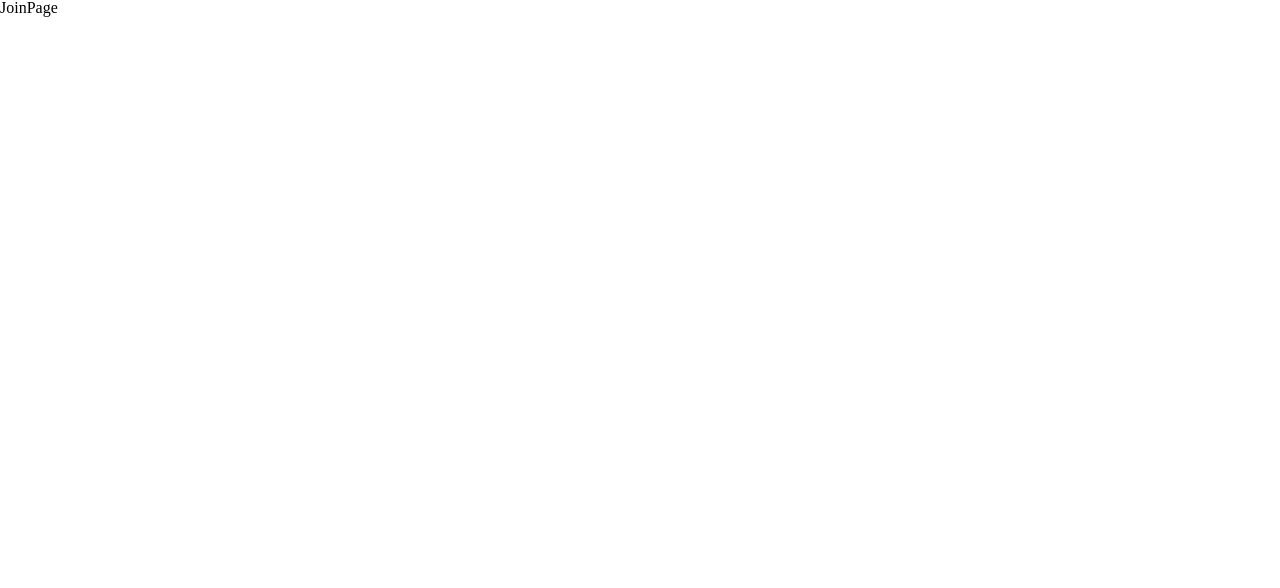
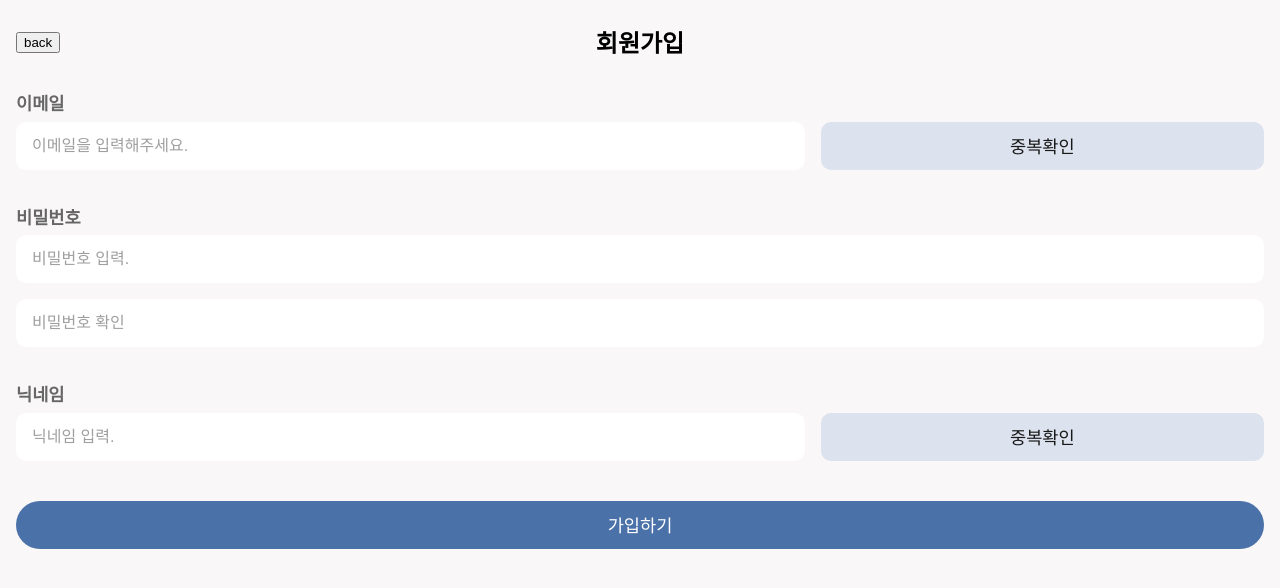
Before and after one commit to mococo-numble8/frontend, a React (Create React App) app: page /join in a window 1280 px wide. Shown: the top 588 px of the page. Built offline with nearby package versions, Linux system fonts and the light colour scheme.

Commit message:
#10c9ae - 페이지 레이아웃(회원가입)

```diff
--- a/src/App.tsx
+++ b/src/App.tsx
@@ -6,7 +6,7 @@ import TestContainer from './components/common/test/TestContainer';
 import ModalSamplePage from 'pages/ModalSamplePage';
 import ComponentSamplePage from 'pages/ComponentSamplePage';
 import LoginPage from 'pages/LoginPage/LoginPage';
-import JoinPage from 'pages/JoinPage';
+import JoinPage from 'pages/JoinPage/JoinPage';
 import ProfilePage from 'pages/ProfilePage';
 
 const App: React.FC = () => {
--- a/src/components/common/Button.module.scss
+++ b/src/components/common/Button.module.scss
@@ -30,6 +30,11 @@
   border-radius: 1.5rem;
 }
 
+.signup-type {
+  color: #191919;
+  background-color: #DCE2EE;
+}
+
 .disabled {
   color: grey;
 
--- a/src/components/common/Button.tsx
+++ b/src/components/common/Button.tsx
@@ -9,10 +9,11 @@ type PropsType = PropsWithChildren<{
   onClick?: React.MouseEventHandler<HTMLElement>;
   disabled?: boolean;
   rounded?: boolean;
+  isSignup?: boolean;
 }>;
 
 const Button: React.FC<PropsType> = props => {
-  const { disabled, children, rounded, ...rest } = props;
+  const { disabled, children, rounded, isSignup, ...rest } = props;
 
   return (
     <button
@@ -21,6 +22,7 @@ const Button: React.FC<PropsType> = props => {
         'common-button',
         { disabled: disabled },
         { rounded: rounded },
+        { 'signup-type': isSignup },
       )}
       disabled={disabled}
       aria-disabled={disabled}
--- a/src/pages/JoinPage.tsx
+++ /dev/null
@@ -1,7 +0,0 @@
-import React from 'react';
-
-const JoinPage = () => {
-  return <div>JoinPage</div>;
-};
-
-export default JoinPage;
--- /dev/null
+++ b/src/pages/JoinPage/JoinPage.module.scss
@@ -0,0 +1,86 @@
+.container {
+  display: flex;
+  flex-direction: column;
+  justify-content: flex-start;
+  height: 100%;
+  padding-bottom: 4rem;
+}
+
+.header-nav {
+  width: 100%;
+  height: 4rem;
+  position: relative;
+  margin-top: 1rem;
+}
+
+.back-button {
+  position: absolute;
+  left: 0;
+  top: 0;
+}
+
+.join-title {
+  font-size: 1.5rem;
+  position: absolute;
+  left: 50%;
+  top: 0;
+  transform: translateX(-50%);
+  font-weight: 700;
+}
+
+.address-input {
+  width: 100%;
+}
+
+.dongnae-title {
+  font-size: 1.6rem;
+  font-weight: 700;
+  margin-top: 3rem;
+  margin-bottom: 1rem;
+}
+
+.list-item {
+  height: 100%;
+  font-size: 1rem;
+  padding: 0.4em 0;
+  border-bottom: 1px solid #E6E6E6;
+  display: flex;
+  align-items: center;
+  transform: translateX(-0.8rem);
+}
+
+.list-content {
+  padding-top: 4px;
+}
+
+.signup-form {
+  display: flex;
+  flex-direction: column;
+  gap: 2.5rem;
+}
+
+.signup-email {
+  display: flex;
+  gap: 1rem;
+}
+
+.input-item {
+  flex-grow: 3;
+}
+
+.button-item {
+  flex-grow: 2;
+}
+
+.signup-pw {
+  display: flex;
+  flex-direction: column;
+  gap: 1rem;
+}
+
+.item-title {
+  font-size: 1.1rem;
+  margin-bottom: 0.5rem;
+  font-weight: 600;
+  color: #666666;
+}
--- /dev/null
+++ b/src/pages/JoinPage/JoinPage.tsx
@@ -0,0 +1,23 @@
+import React from 'react';
+import Container from 'components/common/Containers/Container';
+import styles from './JoinPage.module.scss';
+import SelectLocation from 'pages/JoinPage/SelectLocation';
+import SignUp from './SignUp';
+// interface PropsType {}
+
+const JoinPage = () => {
+  return (
+    <Container isLogin>
+      <div className={styles.container}>
+        <nav className={styles['header-nav']}>
+          <button className={styles['back-button']}>back</button>
+          <p className={styles['join-title']}>회원가입</p>
+        </nav>
+        {/*<SelectLocation />*/}
+        <SignUp />
+      </div>
+    </Container>
+  );
+};
+
+export default JoinPage;
--- /dev/null
+++ b/src/pages/JoinPage/SelectLocation.tsx
@@ -0,0 +1,42 @@
+import React from 'react';
+import TextInput from '../../components/common/Inputs/TextInput';
+import Icon from '../../components/common/Icon/Icon';
+import styles from './JoinPage.module.scss';
+
+// interface PropsType {
+//
+// }
+
+const SelectLocation = () => {
+  return (
+    <>
+      <div className={styles['address-input']}>
+        <TextInput
+          type="text"
+          rounded
+          backgroundWhite
+          placeholder="내 동네 이름(동, 읍, 면)으로 검색"
+        ></TextInput>
+      </div>
+      <div>
+        <h1 className={styles['dongnae-title']}>근처동네</h1>
+        <div>
+          <div className={styles['list-item']}>
+            <Icon alt="location" name="Icon-location"></Icon>
+            <div className={styles['list-content']}>경북 경산시 공덕동</div>
+          </div>
+          <div className={styles['list-item']}>
+            <Icon alt="location" name="Icon-location"></Icon>
+            <div className={styles['list-content']}>경북 경산시 공덕동</div>
+          </div>
+          <div className={styles['list-item']}>
+            <Icon alt="location" name="Icon-location"></Icon>
+            <div className={styles['list-content']}>경북 경산시 공덕동</div>
+          </div>
+        </div>
+      </div>
+    </>
+  );
+};
+
+export default SelectLocation;
--- /dev/null
+++ b/src/pages/JoinPage/SignUp.tsx
@@ -0,0 +1,58 @@
+import React from 'react';
+import styles from './JoinPage.module.scss';
+import TextInput from '../../components/common/Inputs/TextInput';
+import Button from '../../components/common/Button';
+// interface PropsType {
+//
+// };
+
+const SignUp = () => {
+  return (
+    <div className={styles['signup-form']}>
+      <div>
+        <div className={styles['item-title']}>이메일</div>
+        <div className={styles['signup-email']}>
+          <div className={styles['input-item']}>
+            <TextInput
+              type="text"
+              backgroundWhite
+              placeholder="이메일을 입력해주세요."
+            />
+          </div>
+          <div className={styles['button-item']}>
+            <Button isSignup>중복확인</Button>
+          </div>
+        </div>
+      </div>
+      <div>
+        <div className={styles['item-title']}>비밀번호</div>
+        <div className={styles['signup-pw']}>
+          <TextInput
+            type="password"
+            backgroundWhite
+            placeholder="비밀번호 입력."
+          />
+          <TextInput
+            type="password"
+            backgroundWhite
+            placeholder="비밀번호 확인"
+          />
+        </div>
+      </div>
+      <div>
+        <div className={styles['item-title']}>닉네임</div>
+        <div className={styles['signup-email']}>
+          <div className={styles['input-item']}>
+            <TextInput type="text" backgroundWhite placeholder="닉네임 입력." />
+          </div>
+          <div className={styles['button-item']}>
+            <Button isSignup>중복확인</Button>
+          </div>
+        </div>
+      </div>
+      <Button rounded>가입하기</Button>
+    </div>
+  );
+};
+
+export default SignUp;
```
Also changed, not shown: public/vectors/Icon-location.svg (added).
